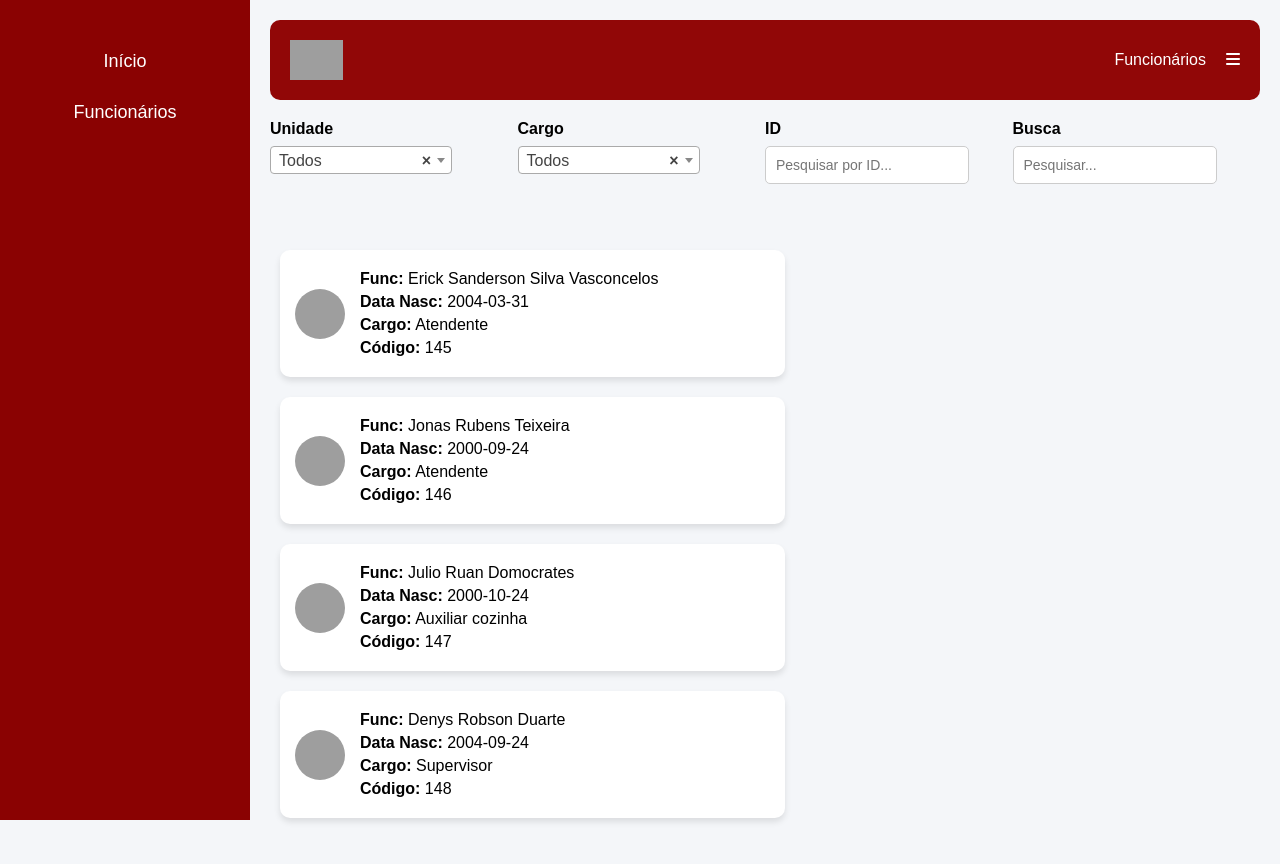
After one commit to jdaavi/Estoque_Menu, a Flask app: template templates/rh/funcionarios.html in a window 1280 px wide. The commit adds this page. Run offline with Flask 3, Linux system fonts and the light colour scheme; the template is opened without the code that fills it, so the values that code supplies are empty; parts of the project's set-up code (start-up, migrations or seed data) failed here and were passed over; grey boxes are pictures that could not be loaded.

Commit message:
modified:   app.py 	new file:   templates/rh/funcionarios.html 	modified:   templates/rh/rh.html

```diff
--- a/app.py
+++ b/app.py
@@ -162,6 +162,11 @@ def cadastro():
 def usuario():
     return render_template('rh/rh.html')
 
+@app.route('/funcionario')
+@verificacao_token
+def funcionario():
+    return render_template('rh/funcionarios.html')
+
 # Logout (Sair)
 @app.route('/sair')
 def sair():
--- /dev/null
+++ b/templates/rh/funcionarios.html
@@ -0,0 +1,272 @@
+<!DOCTYPE html>
+<html lang="pt-br">
+<head>
+    <meta charset="UTF-8">
+    <meta name="viewport" content="width=device-width, initial-scale=1.0">
+    <title>Funcionários</title>
+
+    <link rel="stylesheet" href="css/pag1.css">
+    <link rel="stylesheet" href="https://cdnjs.cloudflare.com/ajax/libs/font-awesome/6.5.1/css/all.min.css">
+    <link href="https://cdn.jsdelivr.net/npm/select2@4.0.13/dist/css/select2.min.css" rel="stylesheet" />
+    <script src="https://cdn.jsdelivr.net/npm/jquery@3.6.0/dist/jquery.min.js"></script>
+    <script src="https://cdn.jsdelivr.net/npm/select2@4.0.13/dist/js/select2.min.js"></script>
+
+    <style>
+        body {
+            font-family: 'Arial', sans-serif;
+            margin: 0;
+            padding: 0;
+            background-color: #f4f6f9;
+        }
+
+        nav#sidebar {
+            background-color: #8a0202;
+            width: 250px;
+            height: 100vh;
+            position: fixed;
+            top: 0;
+            left: 0;
+            color: white;
+            padding-top: 20px;
+        }
+
+        nav#sidebar ul {
+            list-style-type: none;
+            padding: 0;
+        }
+
+        nav#sidebar ul li {
+            padding: 15px;
+            text-align: center;
+        }
+
+        nav#sidebar ul li a {
+            color: white;
+            text-decoration: none;
+            font-size: 18px;
+            display: block;
+        }
+
+        nav#sidebar ul li a:hover {
+            background-color: #850707;
+            border-radius: 5px;
+        }
+
+        main {
+            margin-left: 250px;
+            padding: 20px;
+        }
+
+        header {
+            display: flex;
+            justify-content: space-between;
+            align-items: center;
+            padding: 20px;
+            background-color: #910707;
+            color: white;
+            border-radius: 10px;
+        }
+
+        header img {
+            height: 40px;
+        }
+
+        header ul {
+            list-style-type: none;
+            display: flex;
+            align-items: center;
+            margin: 0;
+        }
+
+        header ul li {
+            margin-left: 20px;
+        }
+
+        .filters {
+            display: flex;
+            flex-wrap: wrap;
+            margin-top: 20px;
+        }
+
+        .filter-item {
+            margin-right: 20px;
+            margin-bottom: 20px;
+            flex: 1 1 150px;
+        }
+
+        .filter-item label {
+            display: block;
+            margin-bottom: 8px;
+            font-weight: bold;
+        }
+
+        .filter-item select, .filter-item input {
+            display: block;
+            width: 80%;
+            padding: 10px;
+            margin-bottom: 20px;
+            border: 1px solid #ccc;
+            border-radius: 5px;
+            background-color: #ffffff;
+            font-size: 14px;
+        }
+
+        .filter-item select:focus, .filter-item input:focus {
+            outline: none;
+        }
+
+        #grade-elements {
+            list-style-type: none;
+            padding: 0;
+            display: flex;
+            flex-wrap: wrap;
+        }
+
+        #grade-elements .dynamic-item {
+            background-color: white;
+            border-radius: 10px;
+            margin: 10px;
+            padding: 15px;
+            width: calc(50% - 20px);
+            display: flex;
+            align-items: center;
+            box-shadow: 0 4px 6px rgba(0, 0, 0, 0.1);
+            transition: transform 0.3s;
+        }
+
+        #grade-elements .dynamic-item:hover {
+            transform: translateY(-5px);
+        }
+
+        #grade-elements .dynamic-item img {
+            border-radius: 50%;
+            margin-right: 15px;
+            width: 50px;
+            height: 50px;
+            object-fit: cover;
+        }
+
+        #grade-elements .dynamic-item .dynamic-text {
+            flex-grow: 1;
+        }
+
+        #grade-elements .dynamic-item p {
+            margin: 5px 0;
+        }
+    </style>
+</head>
+<body>
+    <nav id="sidebar">
+        <ul>
+            <li><a href="#">Início</a></li>
+            <li><a href="#">Funcionários</a></li>
+        </ul>
+    </nav>
+
+    <main>
+        <header>
+            <img src="static/img/logo.png" alt="Logo">
+            <ul>
+                <li>Funcionários</li>
+                <li><i class="fa-solid fa-bars"></i></li>
+            </ul>
+        </header>
+
+        <section class="filters">
+            <div class="filter-item">
+                <label for="unidade"><strong>Unidade</strong></label>
+                <select id="unidade">
+                    <option value="Todos">Todos</option>
+                    <option value="Aldeota">Aldeota</option>
+                    <option value="Parquelandia">Parquelandia</option>
+                    <option value="Sul">Sul</option>
+                </select>
+            </div>
+
+            <div class="filter-item">
+                <label for="cargos"><strong>Cargo</strong></label>
+                <select id="cargos">
+                    <option value="Todos">Todos</option>
+                    <option value="Auxiliar cozinha">Auxiliar cozinha</option>
+                    <option value="Supervisor">Supervisor</option>
+                    <option value="Atendente">Atendente</option>
+                </select>
+            </div>
+
+            <div class="filter-item">
+                <label for="idInput"><strong>ID</strong></label>
+                <input type="number" id="idInput" placeholder="Pesquisar por ID...">
+            </div>
+
+            <div class="filter-item">
+                <label for="searchInput"><strong>Busca</strong></label>
+                <input type="text" id="searchInput" placeholder="Pesquisar...">
+            </div>
+        </section>
+
+        <ul id="grade-elements"></ul>
+    </main>
+
+    <script>
+        const grupo_itens = {
+            '0001': { "nome": "Erick Sanderson Silva Vasconcelos", "dat_nasc": "2004-03-31", "Unidade": "Aldeota", "Cargo": "Atendente", "cod_int": 145 },
+            '0002': { "nome": "Jonas Rubens Teixeira", "dat_nasc": "2000-09-24", "Unidade": "Parquelandia", "Cargo": "Atendente", "cod_int": 146 },
+            '0003': { "nome": "Julio Ruan Domocrates", "dat_nasc": "2000-10-24", "Unidade": "Sul", "Cargo": "Auxiliar cozinha", "cod_int": 147 },
+            '0004': { "nome": "Denys Robson Duarte", "dat_nasc": "2004-09-24", "Unidade": "Sul", "Cargo": "Supervisor", "cod_int": 148 }
+        };
+
+        function criacaoElementos(filtroUnidade, filtroCargo, filtroBusca, filtroId) {
+            const blocohtml = document.getElementById("grade-elements");
+
+            let htmlContent = "";
+            const valores = Object.values(grupo_itens);
+
+            const itemsFiltrados = valores.filter(({ Unidade, Cargo, nome, cod_int }) => {
+                const filtroUnidadeValido = filtroUnidade === "Todos" || Unidade === filtroUnidade;
+                const filtroCargoValido = filtroCargo === "Todos" || Cargo === filtroCargo;
+                const filtroBuscaValido = filtroBusca === "" || nome.toLowerCase().includes(filtroBusca.toLowerCase());
+                const filtroIdValido = filtroId === "" || cod_int.toString() === filtroId.toString();
+
+                return filtroUnidadeValido && filtroCargoValido && filtroBuscaValido && filtroIdValido;
+            });
+
+            itemsFiltrados.forEach(({ nome, dat_nasc, Unidade, Cargo, cod_int }) => {
+                htmlContent += `
+                    <li class="dynamic-item">
+                        <img class="dynamic-img" src="static/img/internals/${cod_int}.png" alt="${nome}">
+                        <div class="dynamic-text">
+                            <p><strong>Func:</strong> ${nome}</p>
+                            <p><strong>Data Nasc:</strong> ${dat_nasc}</p>
+                            <p><strong>Cargo:</strong> ${Cargo}</p>
+                            <p><strong>Código:</strong> ${cod_int}</p>
+                        </div>
+                    </li>
+                `;
+            });
+            blocohtml.innerHTML = htmlContent;
+        }
+
+        $(document).ready(function() {
+            $("#unidade, #cargos").select2({ placeholder: "Selecione uma opção", allowClear: true });
+
+            $("#unidade, #cargos").on('change', function() {
+                const filtroUnidade = $("#unidade").val();
+                const filtroCargo = $("#cargos").val();
+                const filtroBusca = $("#searchInput").val();
+                const filtroId = $("#idInput").val();
+                criacaoElementos(filtroUnidade, filtroCargo, filtroBusca, filtroId);
+            });
+
+            $("#searchInput, #idInput").on('input', function() {
+                const filtroUnidade = $("#unidade").val();
+                const filtroCargo = $("#cargos").val();
+                const filtroBusca = $("#searchInput").val();
+                const filtroId = $("#idInput").val();
+                criacaoElementos(filtroUnidade, filtroCargo, filtroBusca, filtroId);
+            });
+        });
+
+        document.addEventListener("DOMContentLoaded", () => criacaoElementos("Todos", "Todos", "", ""));
+    </script>
+</body>
+</html>
--- a/templates/rh/rh.html
+++ b/templates/rh/rh.html
@@ -16,7 +16,7 @@
             <ul class="nav">
                 <li><a href="#" id="unidades">Unidades</a></li>
                 <li><a href="#" id="departamentos">Departamentos</a></li>
-                <li><a href="#" id="funcionarios">Funcionários</a></li>
+                <li><a href="/funcionario" id="funcionaios">Funcionários</a></li>
                 <li><a href="/inicio" id="Sair" class="sair-button">Sair</a></li>
             </ul>
         </nav>
```
